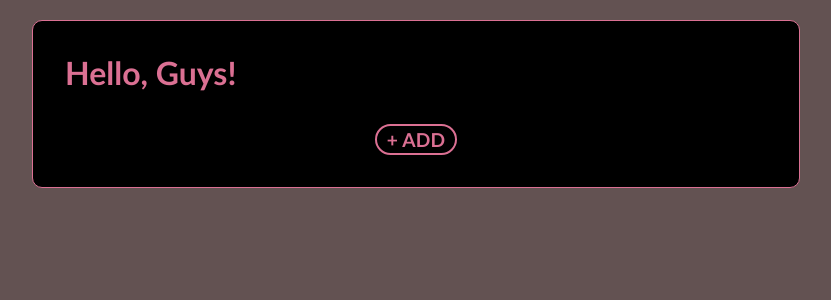
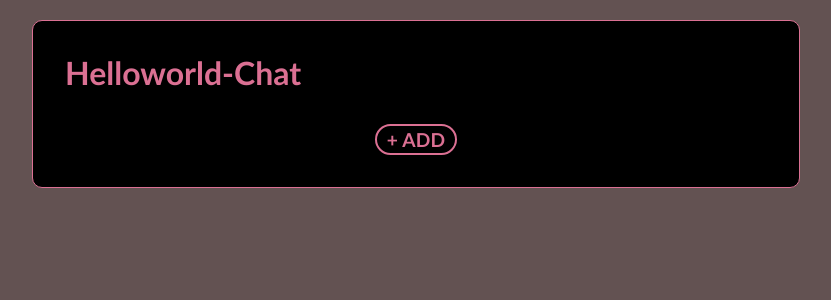
Before and after one commit to OtakuTotipotent/helloworld-chat, a Flask app: page / in a window 1280 px wide. Shown: the top 300 px of the page, without its empty margins (224-1055 px from the left). Run offline with Flask 3, Linux system fonts and the light colour scheme.

Commit message:
Update index page title and header text
Changed the HTML title to 'Helloworld Chat | App' and updated the main header to 'Helloworld-Chat' for better branding and clarity.

```diff
--- a/website/templates/index.html
+++ b/website/templates/index.html
@@ -4,13 +4,13 @@
 <head>
     <meta charset="UTF-8">
     <meta name="viewport" content="width=device-width, initial-scale=1.0">
-    <title>My Flask App</title>
+    <title>Helloworld Chat | App</title>
     <link rel="stylesheet" href="{{ url_for( 'static', filename='style.css' ) }}">
 </head>
 
 <body>
     <div class="container">
-        <h1>Hello, Guys!</h1>
+        <h1>Helloworld-Chat</h1>
         <div class="items">
             {% for item in list %}
             <p>{{ item.name }}</p>
```
